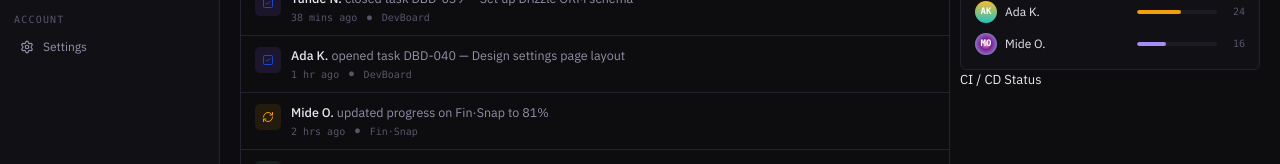
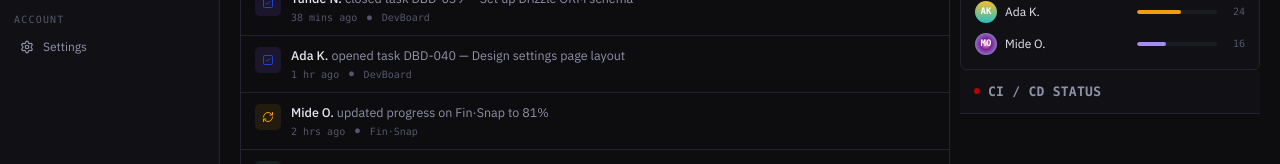
Before and after one commit to georgegoodluck/DevBoard, a Next.js app: page /activity in a window 1280 px wide. Shown: the part 191-355 px from the top of the page. Built offline with nearby package versions, Linux system fonts and the light colour scheme.

Commit message:
feat: add CardHeader into CicdStatus

```diff
--- a/components/activity/CicdStatus.tsx
+++ b/components/activity/CicdStatus.tsx
@@ -1,3 +1,5 @@
+import CardHeader from "../ui/CardHeader";
+
 const pipelines = [
   { name: "TickrPay", status: "Passing" as const },
   { name: "Pulse", status: "Failed" as const },
@@ -17,8 +19,8 @@ const statusConfig = {
 
 export default function CicdStatus() {
   return (
-    <>
-      <h1>CI / CD Status</h1>
-    </>
+    <div className="bg-(--bg1)">
+      <CardHeader title="CI / CD Status" dotColor="var(--danger)" />
+    </div>
   );
 }
```
